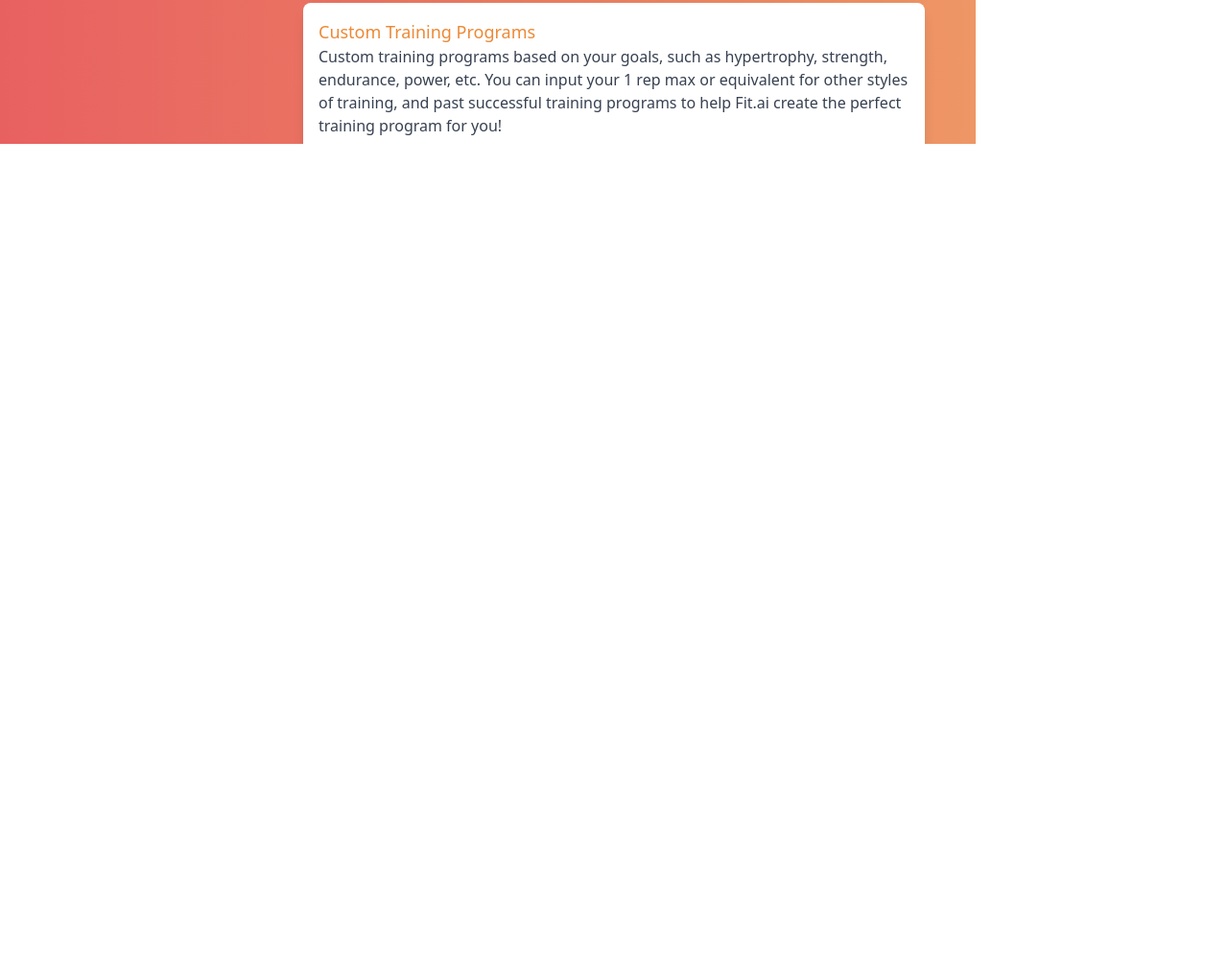
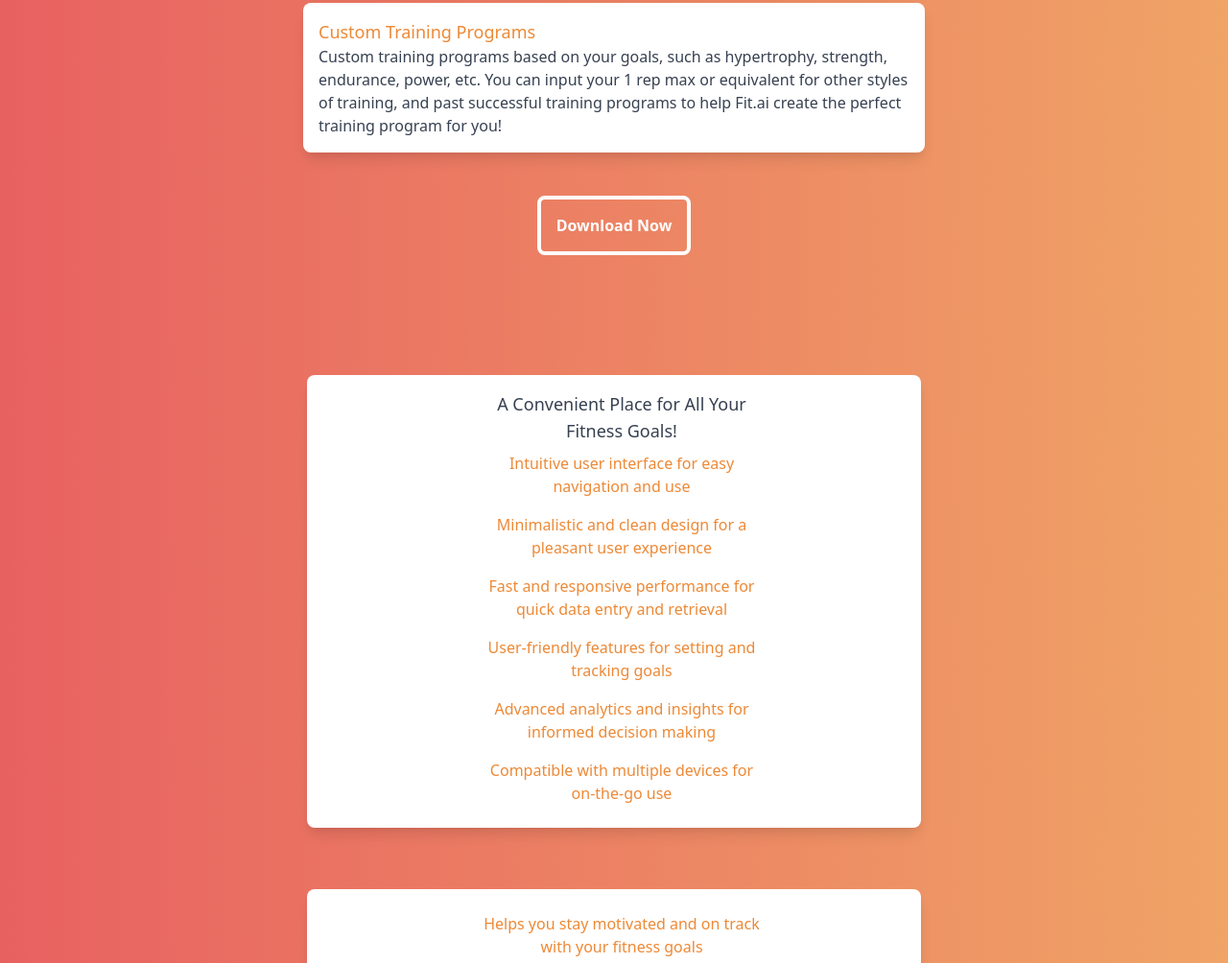
Before and after one commit to Zazelus/Mock-Fitness-App, a plain HTML site: page index.html in a window 1280 px wide. Shown: the part 1375-2379 px from the top of the page at 96% size. Drawn offline with nearby package versions, Linux system fonts and the light colour scheme.

Commit message:
Update index.html

```diff
--- a/index.html
+++ b/index.html
@@ -98,7 +98,7 @@
                 </div>
               </section>
               <div class="text-center my-20">
-                <a href="#" class="bg-white text-black px-10 py-3 rounded-lg hover:bg-black hover:text-white">Download Now</a>
+                <a href="#" class="bg-orange border-4 border-white text-white font-extrabold px-10 py-4 rounded-lg hover:bg-black hover:text-white">Download Now</a>
               </div>
             </div>
           </div>
```
